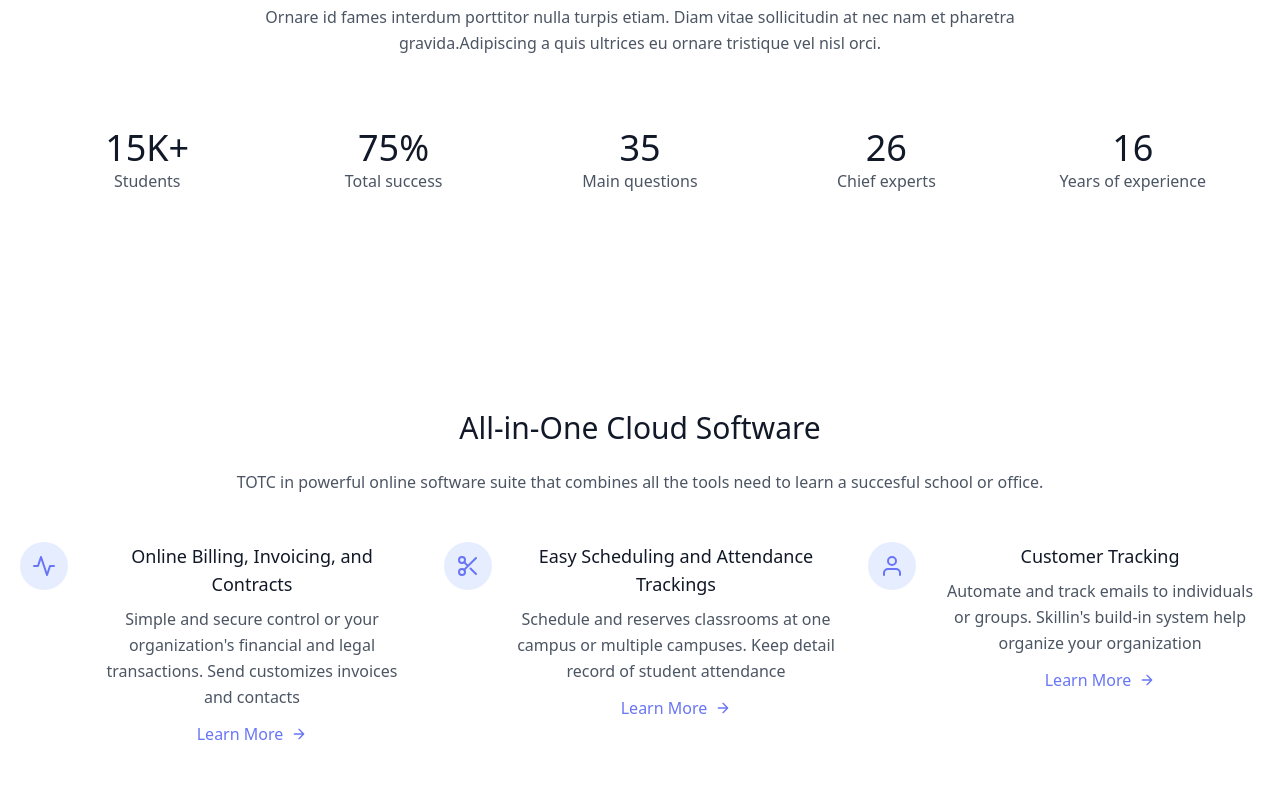
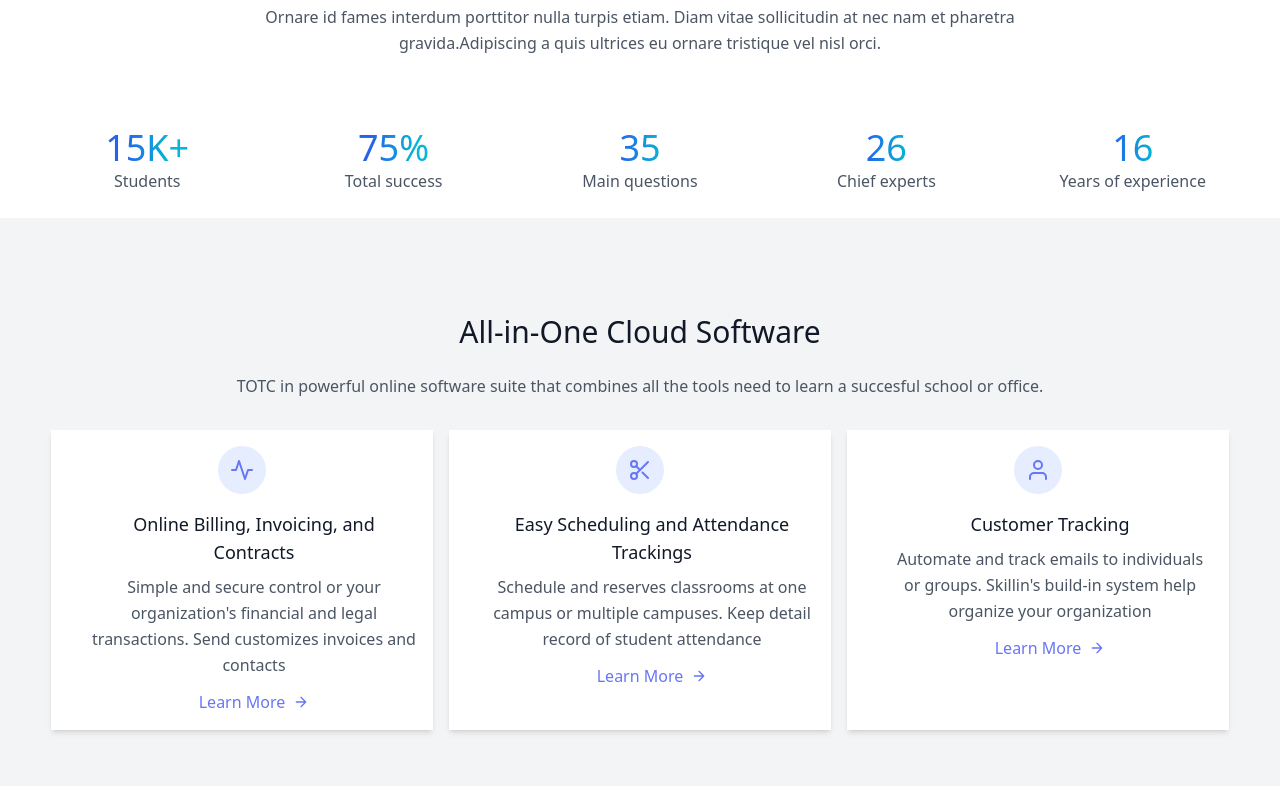
Before and after one commit to AbdullahBhatti1987/elearning, a React (Vite) app: page / in a window 1280 px wide. Shown: the part 920-1720 px from the top of the page. Built offline with nearby package versions, Linux system fonts and the light colour scheme.

Commit message:
update messages

```diff
--- a/src/components/Feature.jsx
+++ b/src/components/Feature.jsx
@@ -2,8 +2,8 @@ import React from "react";
 
 function Feature() {
   return (
-    <section className="text-gray-600 body-font">
-      <div className="container px-5 py-24 mx-auto">
+    <section className="text-gray-600 body-font bg-gray-100">
+      <div className="container px-5 py-24 mx-auto ">
         <h1 className="sm:text-3xl text-2xl font-medium title-font text-center text-gray-900 mb-6">
           All-in-One Cloud Software
         </h1>
@@ -11,9 +11,9 @@ function Feature() {
           TOTC in powerful online software suite that combines all the tools
           need to learn a succesful school or office.
         </p>
-        <div className="flex flex-wrap sm:-m-4 -mx-4 -mb-10 -mt-4 md:space-y-0 space-y-6">
-          <div className="p-4 md:w-1/3 flex">
-            <div className="w-12 h-12 inline-flex items-center justify-center rounded-full bg-indigo-100 text-indigo-500 mb-4 flex-shrink-0">
+        <div className="flex lg:flex-row md:flex-row justify-between mx-auto sm:flex-row w-[calc(100%-5%)] gap-4  -mb-10 -mt-4">
+        <div className="p-4 md:w-1/3 flex flex-col items-center justify-center bg-white shadow-md">
+            <div className="w-12 h-12 flex flex-col items-center justify-center rounded-full bg-indigo-100 text-indigo-500 mb-4 flex-shrink-0">
               <svg
                 fill="none"
                 stroke="currentColor"
@@ -50,7 +50,7 @@ function Feature() {
               </a>
             </div>
           </div>
-          <div className="p-4 md:w-1/3 flex">
+          <div className="p-4 md:w-1/3 flex flex-col items-center justify-center bg-white shadow-md">
             <div className="w-12 h-12 inline-flex items-center justify-center rounded-full bg-indigo-100 text-indigo-500 mb-4 flex-shrink-0">
               <svg
                 fill="none"
@@ -90,7 +90,7 @@ function Feature() {
               </a>
             </div>
           </div>
-          <div className="p-4 md:w-1/3 flex">
+          <div className="p-4 md:w-1/3 flex flex-col items-center justify-center bg-white shadow-md">
             <div className="w-12 h-12 inline-flex items-center justify-center rounded-full bg-indigo-100 text-indigo-500 mb-4 flex-shrink-0">
               <svg
                 fill="none"
--- a/src/components/HeroSection.jsx
+++ b/src/components/HeroSection.jsx
@@ -1,29 +1,16 @@
 import React from "react";
 import Button from "./Button";
 import { IoMdPlay } from "react-icons/io";
-import { useState } from "react";
-import { FiBarChart2 } from "react-icons/fi";
-import { FaCalendarAlt } from "react-icons/fa";
-import { MdEmail } from "react-icons/md";
-import { Avatar } from "flowbite-react";
+import Component from "./Popover";
 
 function HeroSection() {
-  // const [hovered, setHovered] = useState(false);
-  // const handleHoverChange = (open) => {
-  //   setHovered(open);
-  //   setClicked(false);
-  // };
-  // const hoverContent = (
-  //   <div className="absolute Top-48 w-96 bg-yellow-500">
-  //     <div>This is hover content.</div>
-  //   </div>
-  // );
+
   return (
     <div
       className="roundShape darkColor w-full flex lg:flex-row md:flex-row flex-col justify-center items-center"
       style={{ maxWidth: "1920" }}
     >
-      <div className="text w-[100%] lg:w-[50%] md:w-[50%] mx-auto px-[10%]  lg:min-h-96 md:min-h-96 flex flex-col justify-start items-start text-start gap-6">
+      <div className="text w-[100%] lg:w-[50%] md:w-[50%] sm:w-[50%]  lg:px-[7%] md:px-[7%] px-[10%] flex flex-col justify-center items-start text-start lg:gap-6 gap-4">
         <h1 className="text-4xl font-bold">
           <span className="text-orange-400">Studing</span> Online is now much
           easier
@@ -32,7 +19,7 @@ function HeroSection() {
           TOTC is an interesting plateform that will teach you is more an
           interactive way
         </p>
-        <div className="flex gap-3 items-center lg:flex-nowrap md:flex-nowrap flex-wrap">
+        <div className="flex  lg:flex-row gap-3 items-center lg:flex-nowrap md:flex-nowrap ">
           <Button
             title={"Join for free"}
             className={"lightColor min-w-36 text-white"}
@@ -47,42 +34,7 @@ function HeroSection() {
         </div>
       </div>
       <div className="picture relative flex w-[100%] lg:w-[50%] h-full justify-center items-center overflow-hidden order-1">
-        <div className="absolute z-10 w-full h-[80%]">
-          <div className="absolute lg:right-24 lg:bottom-80 md:right-12 md:bottom-72 right-16 bottom-42 lg:w-9 lg:h-9 w-7 h-7  z-20 rounded-md p-1 flex justify-center items-center bg-pink-500">
-            <FiBarChart2 className="lg:w-7 lg:h-7 w-5 h-5 bg-gray-100 rounded-md text-pink-500 " />
-          </div>
-          <div className="absolute lg:bottom-56 left-4 bottom-40 z-20 rounded-md h-16 gap-2 flex justify-start p-2 items-center bg-gray-200 opacity-90">
-            <div className="p-1 rounded-md bg-sky-500">
-              <FaCalendarAlt className="lg:w-7 lg:h-7 w-5 h-5 bg-sky-500 rounded-md text-white " />
-            </div>
-            <div className="text-left">
-              <h3 className="text-sm font-semibold">250k</h3>
-              <p className="text-xs text-nowrap">Assisted Student</p>
-            </div>
-          </div>
-          <div className="absolute bottom-28 md:bottom-28 lg:right-8 lg:bottom-36 right-0 z-20 rounded-md gap-2 flex justify-start p-2 items-center bg-gray-200 opacity-90">
-            <div className="p-1 rounded-md bg-orange-400">
-              <MdEmail className="lg:w-7 lg:h-7 w-5 h-5  bg-orange-400 rounded-md text-white " />
-            </div>
-            <div className="text-left">
-              <h3 className="text-sm font-semibold">Congratulations</h3>
-              <p className="text-xs text-nowrap">Your admission completed</p>
-            </div>
-          </div>
-          <div className="absolute bottom-0 lg:bottom-12 left-0 lg:left- md:left-12 z-20 rounded-md gap-2 flex justify-start p-2 items-start bg-gray-200 opacity-90">
-            <Avatar
-              img="https://img.freepik.com/free-psd/3d-illustration-person-with-sunglasses_23-2149436188.jpg?size=338&ext=jpg&ga=GA1.1.1819120589.1727395200&semt=ais_hybrid"
-              rounded
-              status="away"
-              statusPosition="bottom-right"
-            />
-            <div className="text-left flex gap-1 flex-col">
-              <h3 className="text-sm font-semibold">User Experience Class</h3>
-              <p className="text-xs text-nowrap">Today at 12:00 PM</p>
-              <Button className={"bg-pink-500 py-1 px-3 text-sm text-white"} title={"Join Now"} />
-            </div>
-          </div>
-        </div>
+        <Component/>
       </div>
     </div>
   );
--- /dev/null
+++ b/src/components/Popover.jsx
@@ -0,0 +1,100 @@
+import { useState, useEffect } from "react";
+import { FiBarChart2 } from "react-icons/fi";
+import { FaCalendarAlt } from "react-icons/fa";
+import { MdEmail } from "react-icons/md";
+import { Avatar } from "flowbite-react";
+import Button from "./Button";
+
+function Component() {
+  const [visibleBoxes, setVisibleBoxes] = useState(0);
+  const [blinking, setBlinking] = useState(false);
+
+  useEffect(() => {
+    let timer;
+
+    if (!blinking) {
+      timer = setTimeout(() => {
+        if (visibleBoxes < 4) {
+          setVisibleBoxes((prev) => prev + 1);
+        } else {
+          startBlinking();
+        }
+      }, 300);
+    }
+
+    return () => clearTimeout(timer);
+  }, [visibleBoxes, blinking]);
+
+  const startBlinking = () => {
+    let blinkCount = 0;
+    setBlinking(true);
+
+    const blinkInterval = setInterval(() => {
+      setVisibleBoxes((prev) => (prev === 4 ? 0 : 4));
+
+      blinkCount++;
+      if (blinkCount >= 4) {
+        clearInterval(blinkInterval);
+        setTimeout(() => {
+          setVisibleBoxes(0);
+          setBlinking(false);
+        }, 3000);
+      }
+    }, 500);
+  };
+
+  return (
+    <div className="absolute z-10 w-full h-[80%]">
+      {visibleBoxes >= 1 && (
+        <div className="absolute lg:right-24 lg:bottom-80 md:right-12 md:bottom-72 right-16 bottom-42 lg:w-9 lg:h-9 w-7 h-7 z-20 rounded-md p-1 flex justify-center items-center bg-pink-500">
+          <FiBarChart2 className="lg:w-7 lg:h-7 w-5 h-5 bg-gray-100 rounded-md text-pink-500 " />
+        </div>
+      )}
+
+      {visibleBoxes >= 2 && (
+        <div className="absolute lg:bottom-56 left-4 bottom-40 z-20 rounded-md h-16 gap-2 flex justify-start p-2 items-center bg-gray-200 opacity-90">
+          <div className="p-1 rounded-md bg-sky-500">
+            <FaCalendarAlt className="lg:w-7 lg:h-7 w-5 h-5 bg-sky-500 rounded-md text-white " />
+          </div>
+          <div className="text-left">
+            <h3 className="text-sm font-semibold">250k</h3>
+            <p className="text-xs text-nowrap">Assisted Student</p>
+          </div>
+        </div>
+      )}
+
+      {visibleBoxes >= 3 && (
+        <div className="absolute bottom-28 md:bottom-28 lg:right-8 lg:bottom-36 right-0 z-20 rounded-md gap-2 flex justify-start p-2 items-center bg-gray-200 opacity-90">
+          <div className="p-1 rounded-md bg-orange-400">
+            <MdEmail className="lg:w-7 lg:h-7 w-5 h-5 bg-orange-400 rounded-md text-white " />
+          </div>
+          <div className="text-left">
+            <h3 className="text-sm font-semibold">Congratulations</h3>
+            <p className="text-xs text-nowrap">Your admission completed</p>
+          </div>
+        </div>
+      )}
+
+      {visibleBoxes >= 4 && (
+        <div className="absolute bottom-0 lg:bottom-12 left-0 md:left-12 z-20 rounded-md gap-2 flex justify-start p-2 items-start bg-gray-200 opacity-90">
+          <Avatar
+            img="https://img.freepik.com/free-psd/3d-illustration-person-with-sunglasses_23-2149436188.jpg?size=338&ext=jpg&ga=GA1.1.1819120589.1727395200&semt=ais_hybrid"
+            rounded
+            status="away"
+            statusPosition="bottom-right"
+          />
+          <div className="text-left flex gap-1 flex-col">
+            <h3 className="text-sm font-semibold">User Experience Class</h3>
+            <p className="text-xs text-nowrap">Today at 12:00 PM</p>
+            <Button
+              className={"bg-pink-500 py-1 px-3 text-sm text-white"}
+              title={"Join Now"}
+            />
+          </div>
+        </div>
+      )}
+    </div>
+  );
+}
+
+export default Component;
--- a/src/components/Static.jsx
+++ b/src/components/Static.jsx
@@ -5,7 +5,7 @@ import StaticNumber from "./StaticNumber";
 function Static() {
   return (
     <section className="text-gray-600 body-font">
-      <div className="container px-5 py-24 mx-auto">
+      <div className="container px-5 pt-24 mx-auto">
         <Content
           title={"Our Seccess"}
           message={
--- a/src/components/StaticNumber.jsx
+++ b/src/components/StaticNumber.jsx
@@ -1,9 +1,15 @@
 import React from "react";
 
-function StaticNumber({title, message}) {
+function StaticNumber({ title, message }) {
   return (
     <div className="p-4 sm:w-1/5 w-1/2">
-      <h2 className="title-font font-medium sm:text-4xl text-5xl text-gray-900">
+      <h2
+        className="title-font font-medium sm:text-4xl text-5xl bg-clip-text text-transparent"
+        style={{
+          backgroundImage:
+            "linear-gradient(to right, #2563eb 40%, #06b6d4 60%)",
+        }}
+      >
         {title}
       </h2>
       <p className="leading-relaxed">{message}</p>
```
Also changed, not shown: src/components/Button.jsx (+7 -5 lines), src/App.css (line endings or trailing spaces).
